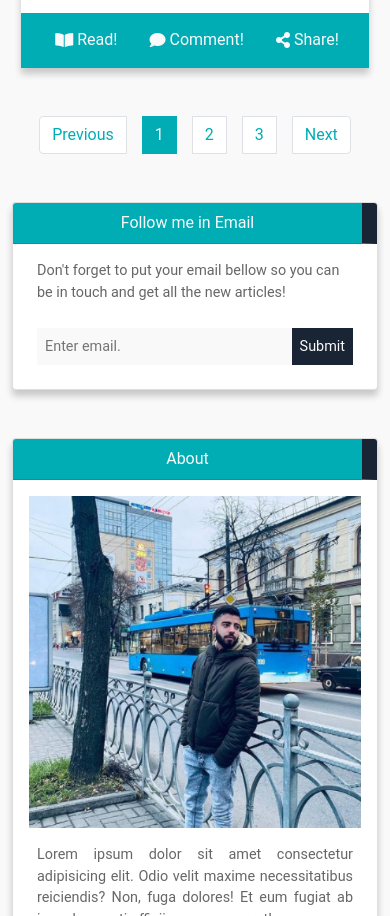
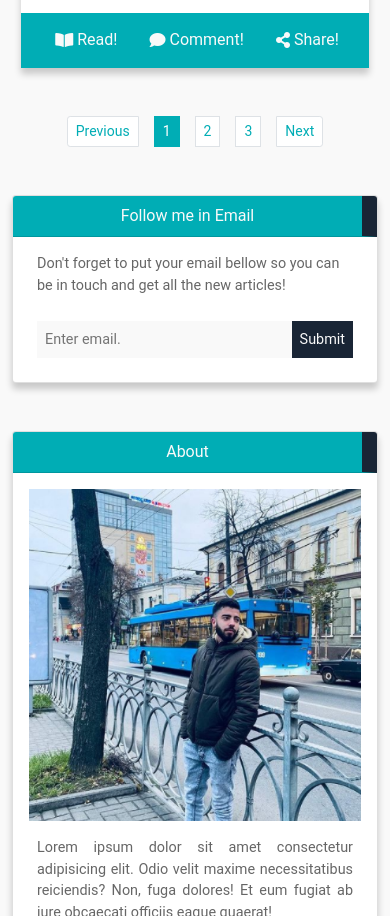
Before and after one commit to younesatari/DevSteps-Blog, a plain HTML site: page index.html in a window 390 px wide. Shown: the part 2436-3352 px from the top of the page. Drawn offline with nearby package versions, Linux system fonts and the light colour scheme.

Commit message:
we have made the website responsive

```diff
--- a/index.html
+++ b/index.html
@@ -243,7 +243,7 @@
                <!-- Pagination -->
                <section id="pagination" class="mb-5">
                   <nav>
-                     <ul class="pagination pagination-md justify-content-center">
+                     <ul class="pagination pagination-sm justify-content-center">
                         <li class="page-item mx-2 disabled">
                            <a class="page-link text-primary" href="#">Previous</a>
                         </li>
--- a/scss/main.scss
+++ b/scss/main.scss
@@ -144,6 +144,10 @@ a {
             font-size: 1.1rem !important;
          }
       }
+
+      @include verySmallScreen {
+         display: none !important;
+      }
    }
 
    @include smallScreen {
@@ -156,6 +160,10 @@ a {
    border-right: 15px solid $danger;
    border-left: 15px solid $danger;
    box-shadow: 0 4px 4px rgba(0,0,0, .2);
+
+   @include verySmallScreen {
+      font-size: .8rem !important;
+   }
 }
 
 /* Main Section */
@@ -205,6 +213,12 @@ a {
 
                @include tablet {
                   font-size: 1rem !important;
+               }
+
+               a {
+                  @include verySmallScreen {
+                     font-size: .8rem !important;
+                  }
                }
             }
 
@@ -372,6 +386,10 @@ a {
          font-size: .9rem !important;
       }
 
+      @include verySmallScreen {
+         font-size: .8rem !important;
+      }
+
       text-align: justify;
    }
 }
@@ -389,6 +407,10 @@ a {
             @include smallScreen {
                font-size: .9rem !important;
             }
+
+            @include verySmallScreen {
+               font-size: .7rem !important;
+            }
          }
       }
    }
@@ -397,6 +419,10 @@ a {
       .col {
          @include smallScreen {
             font-size: .9rem !important;
+         }
+
+         @include verySmallScreen {
+            font-size: .8rem !important;
          }
       }
    }
```
Also changed, not shown: css/main.css, 1 other file.
